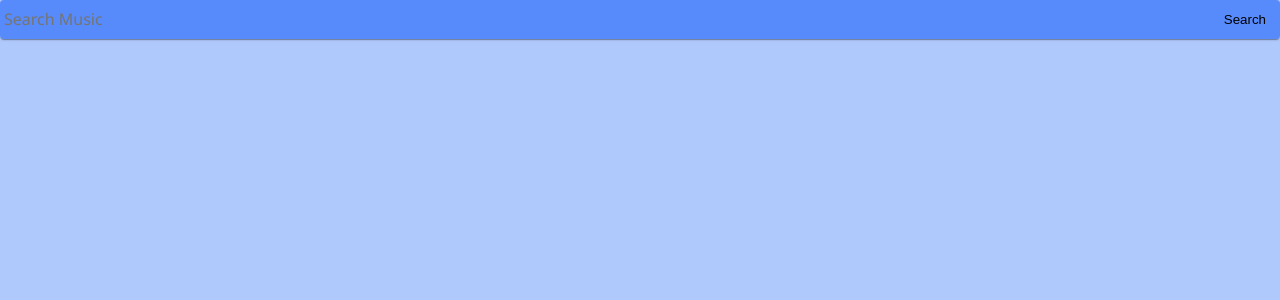
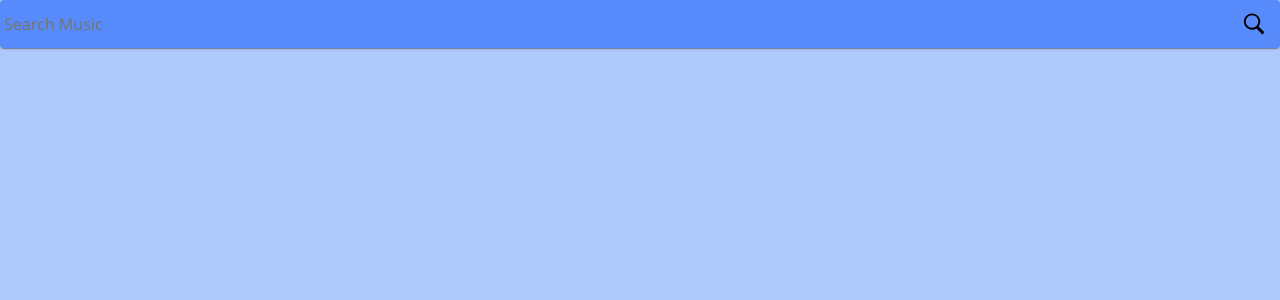
Before and after one commit to kharkovdenys/webmusicplayer, a Next.js app: page / in a window 1280 px wide. Shown: the top 300 px of the page. Built offline with nearby package versions, Linux system fonts and the light colour scheme.

Commit message:
Add support svg

```diff
--- a/components/Button/Button.module.css
+++ b/components/Button/Button.module.css
@@ -1,25 +1,25 @@
-.button{
+.button {
+  position: relative;
   display: inline-flex;
+  overflow: visible;
+  box-sizing: border-box;
+  flex: 0 0 auto;
   align-items: center;
   justify-content: center;
-  position: relative;
-  box-sizing: border-box;
-  background-color: transparent;
-  outline: 0;
+  padding: 0;
+  padding: 8px;
+  padding: 10px;
   border: 0;
   margin: 0;
+  background-color: transparent;
   border-radius: 0;
-  padding: 0;
+  border-radius: 50%;
+  color: inherit;
+  color: black;
   cursor: pointer;
+  outline: 0;
+  text-align: center;
+  text-decoration: none;
   user-select: none;
   vertical-align: middle;
-  text-decoration: none;
-  color: inherit;
-  text-align: center;
-  flex: 0 0 auto;
-  padding: 8px;
-  border-radius: 50%;
-  overflow: visible;
-  color: black;
-  padding: 10px;
 }
--- a/components/Input/Input.module.css
+++ b/components/Input/Input.module.css
@@ -1,14 +1,14 @@
 .input {
+  display: block;
+  width: 100%;
+  height: 1.5em;
+  box-sizing: content-box;
+  flex: 1;
+  padding: 4px 0 5px;
+  border: 0;
+  margin: 0;
+  background: none;
   font: inherit;
   letter-spacing: inherit;
-  padding: 4px 0 5px;
-  border: 0;
-  box-sizing: content-box;
-  background: none;
-  height: 1.5em;
-  margin: 0;
-  display: block;
-  width: 100%;
   outline: none;
-  flex: 1;
 }
--- a/components/Search/Search.module.css
+++ b/components/Search/Search.module.css
@@ -1,8 +1,8 @@
-.search{
-  border-radius: 4px;
-  box-shadow: 0px 2px 1px -1px rgb(0 0 0 / 20%), 0px 1px 1px 0px rgb(0 0 0 / 14%), 0px 1px 3px 0px rgb(0 0 0 / 12%);
-  padding: 2px 4px;
+.search {
   display: flex;
   align-items: center;
+  padding: 2px 4px;
   background-color: var(--primary);
+  border-radius: 4px;
+  box-shadow: 0 2px 1px -1px rgb(0 0 0 / 20%), 0 1px 1px 0 rgb(0 0 0 / 14%), 0 1px 3px 0 rgb(0 0 0 / 12%);
 }
--- a/components/Search/Search.tsx
+++ b/components/Search/Search.tsx
@@ -3,10 +3,11 @@ import { Button } from "../Button/Button";
 import { Input } from "../Input/Input";
 import styles from "./Search.module.css";
 import cn from "classnames";
+import SearchIcon from "./search.svg";
 
 export const Search = ({ className, placeholder, ...props }: SearchProps): JSX.Element => {
     return <form className={cn(className, styles.search)} autoComplete={"off"} role={"search"} {...props} >
         <Input placeholder={placeholder} name={"search_music"} type={"text"} />
-        <Button>Search</Button>
+        <Button><SearchIcon width={"24px"} height={"24px"} /></Button>
     </form>;
 };
--- /dev/null
+++ b/next.config.js
@@ -0,0 +1,11 @@
+module.exports = {
+    webpack(config) {
+      config.module.rules.push({
+        test: /\.svg$/i,
+        issuer: /\.[jt]sx?$/,
+        use: ['@svgr/webpack'],
+      });
+
+      return config;
+    },
+  };
--- a/package.json
+++ b/package.json
@@ -17,6 +17,7 @@
     "react-dom": "18.2.0"
   },
   "devDependencies": {
+    "@svgr/webpack": "^6.2.1",
     "@types/node": "^18.0.0",
     "@types/react": "^18.0.14",
     "@typescript-eslint/eslint-plugin": "^5.30.0",
--- a/styles/globals.css
+++ b/styles/globals.css
@@ -1,8 +1,8 @@
 body {
   padding: 0;
   margin: 0;
+  background-color: var(--background);
   color: black;
-  background-color: var(--background);
   font-family: var(--font-family);
 }
 
```
Also changed, not shown: components/Search/search.svg (added), 1 other file (tests, documents, lock files or other folders).
